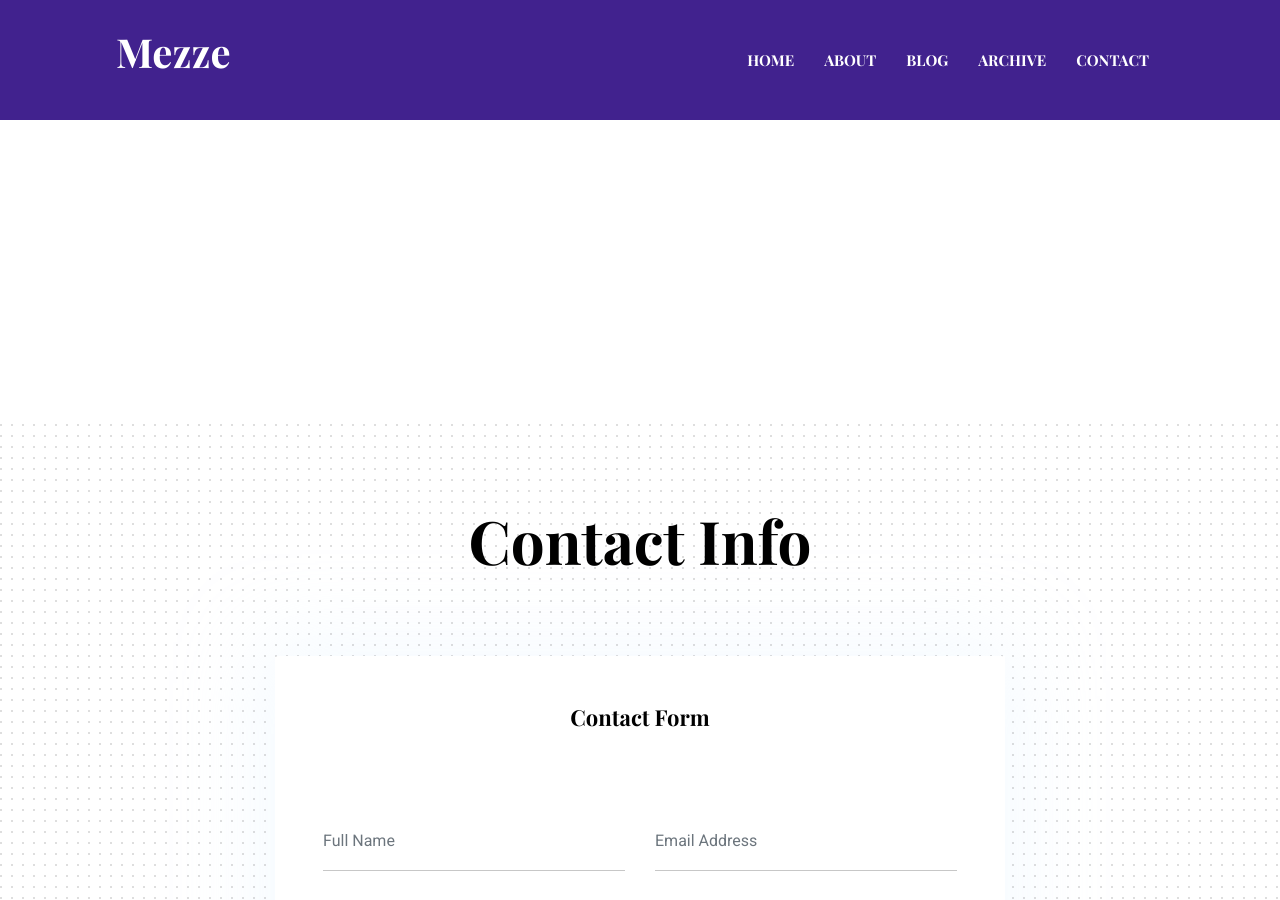
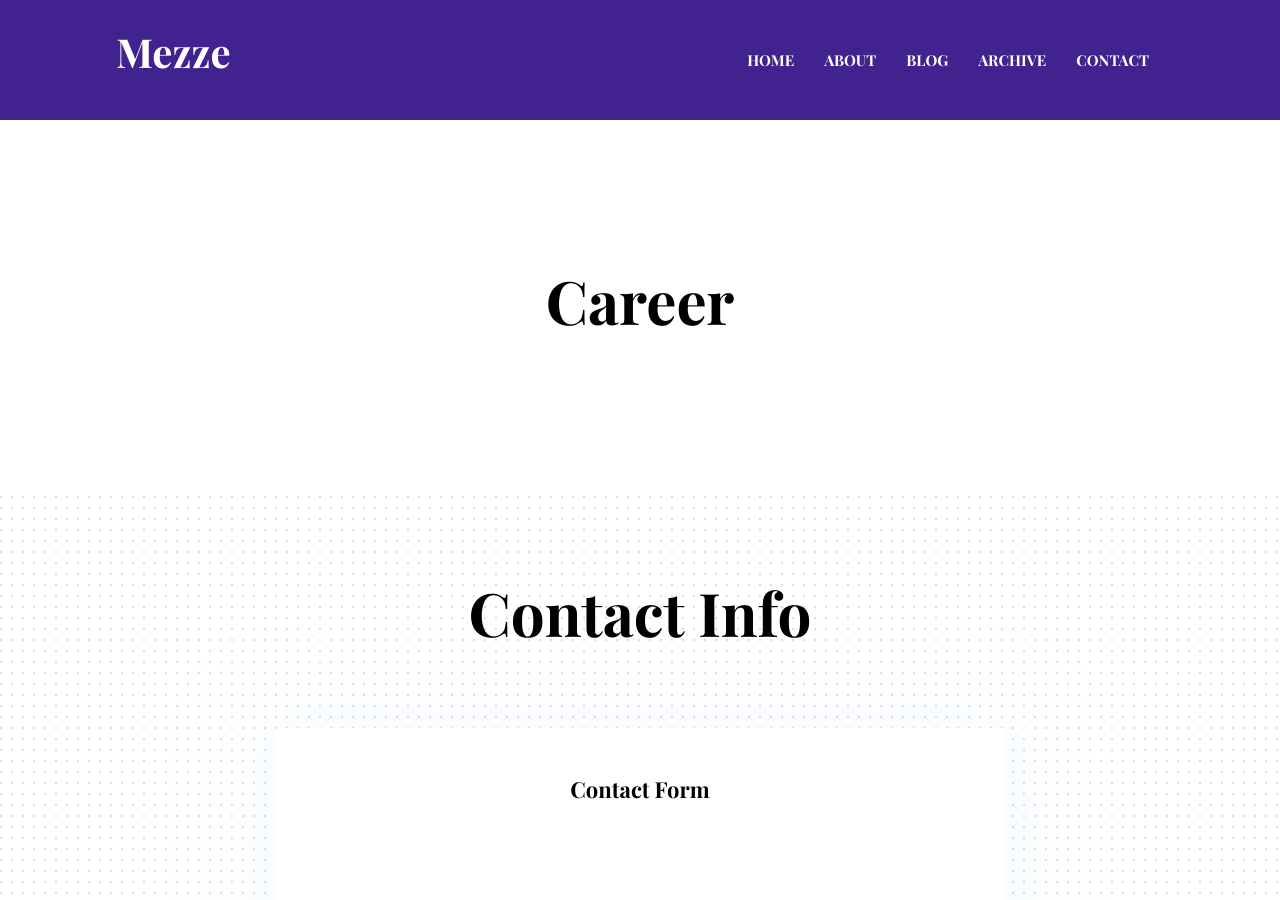
Before and after one commit to JEJUCE/JEJUCE.github.io, a Jekyll site: the page built from _pages/about.md, in a window 1280 px wide and 900 px high, scrolled down 1248 px. Built offline with Jekyll 4.4.1, drawn with Linux system fonts in a browser that asks for light colours.

Commit message:
no message

```diff
--- a/_layouts/about.html
+++ b/_layouts/about.html
@@ -36,6 +36,7 @@ layout: default
       </div>
     </div>
   </div>
+
 </section>
 <!-- /about -->
 
@@ -47,7 +48,7 @@ layout: default
   <div class="container">
     <div class="row">
       <div class="col-12 text-center">
-        <h2 class="section-title"></h2>
+        <h2 class="section-title">Career</h2>
       </div>
     </div>
     {% include client-slider.html %}
--- a/_pages/portfolio.html
+++ b/_pages/portfolio.html
@@ -42,7 +42,7 @@ title: Photo
   <div class="container">
     <div class="row">
       <div class="col-12 text-center">
-        <h2 class="section-title">My Clients</h2>
+
       </div>
     </div>
     {% include client-slider.html %}
```
